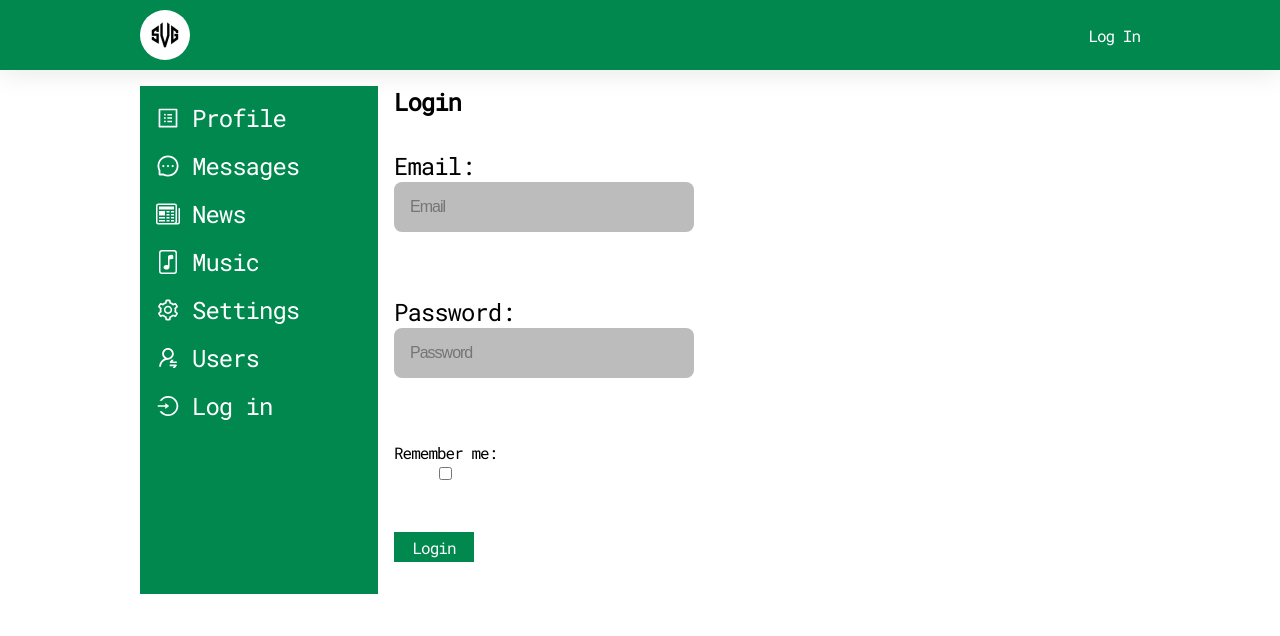
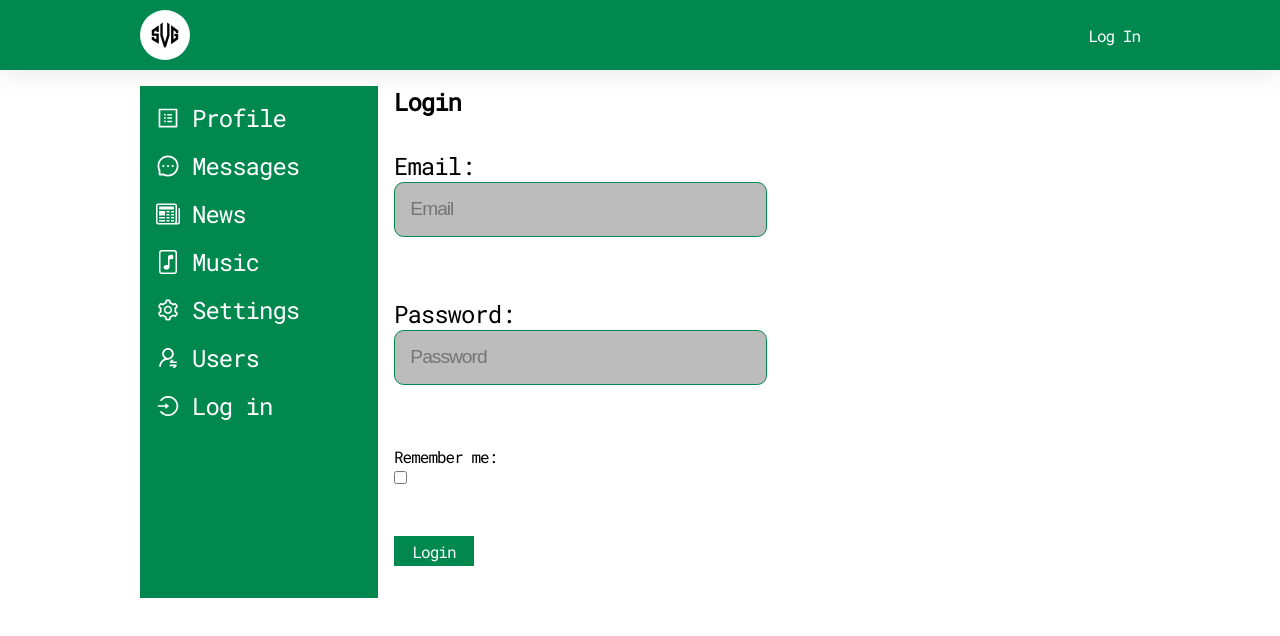
Before and after one commit to ZoirJohn/React-app, a React (Create React App) app: page /login in a window 1280 px wide. Shown: the top 636 px of the page. Built offline with nearby package versions, Linux system fonts and the light colour scheme; no server answers.

Commit message:
validator was added

```diff
--- a/src/components/Login.jsx
+++ b/src/components/Login.jsx
@@ -18,7 +18,7 @@ const Form = (props) => {
             </label>
 
             <label htmlFor='remember_input' className={styles.checkbox_label}>
-                Remember me: <Field component={Input} validate={[required]} type='checkbox' name='remember_input' />
+                Remember me: <Field component={Input} type='checkbox' name='remember_input' />
             </label>
 
             <button>Login</button>
--- a/src/css/Login.module.css
+++ b/src/css/Login.module.css
@@ -9,6 +9,9 @@ section {
     gap: 1em 0;
     padding: 2em 0;
 }
+.form label {
+    width: 50%;
+}
 .form label:not(.checkbox_label) {
     font-size: 1.5rem;
     display: flex;
@@ -17,14 +20,9 @@ section {
     gap: 0 1em;
 }
 input:not([type='checkbox'], [type='radio']) {
-    width: 300px;
     background: #bcbcbc;
-    border: none;
-    padding: 1em;
-    font-size: 1rem;
-}
-input:not([type='checkbox'], [type='radio'])::placeholder {
-    font-size: 1rem;
+    padding: 0.8em !important;
+    font-size: 1.2rem !important;
 }
 .form button {
     width: 80px;
--- a/src/css/Tools.module.css
+++ b/src/css/Tools.module.css
@@ -6,7 +6,7 @@
     width: 100%;
     padding: 0 0 2em;
 }
-.text_area {
+.text_area:not(.text_area[type='checkbox']) {
     width: 100%;
     padding: 0.3em;
     border: 1px solid var(--main-color);
```
